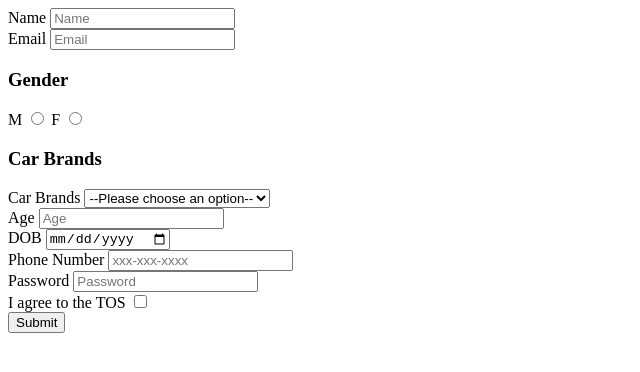
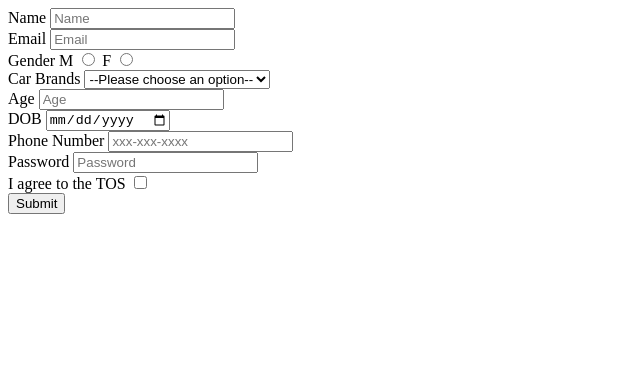
Before and after one commit to acciojob/signup-form-car-jaybaraiya0840, a website: page main.html in a window 1280 px wide. Shown: the whole page, without its empty margins (0-640 px from the left). Drawn offline with Linux system fonts and the light colour scheme.

Commit message:
created a submission

```diff
--- a/main.html
+++ b/main.html
@@ -17,7 +17,7 @@
 
 
 <br>
-		<h3>Gender</h3>
+		<label for="gender">Gender </label>
 		<label for="gender_m">M</label>
 		<input type="radio" name="Gender" id="gender_m" required>
 		<label for="gender_f">F</label>
@@ -25,7 +25,6 @@
 
 
 		<br>
-		<h3>Car Brands</h3>
 		<section name="" id="cars" required></section>
 		<label for="Car Brands" >Car Brands </label>
      <select name="" id="Car Brands" required>
```
